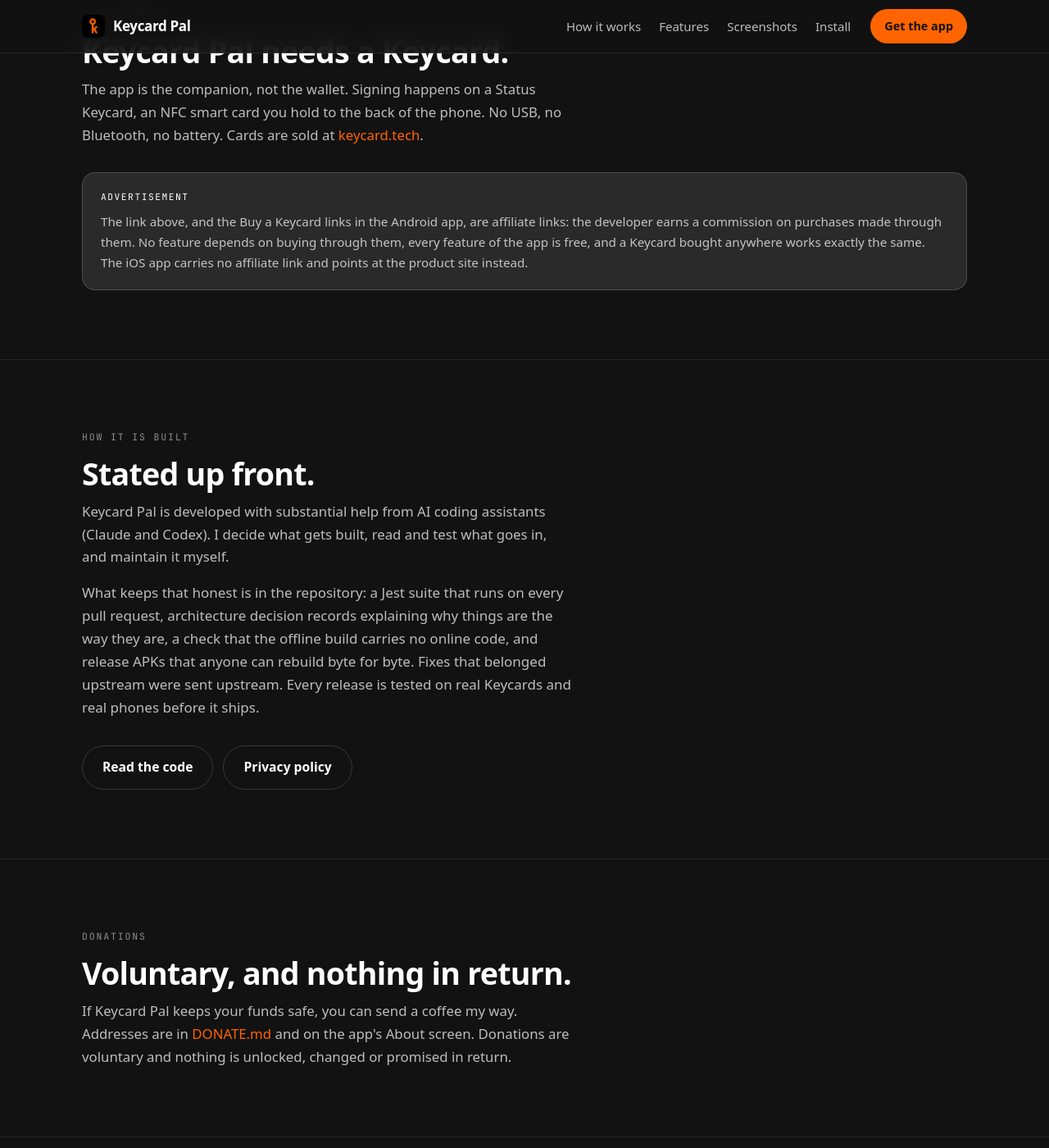
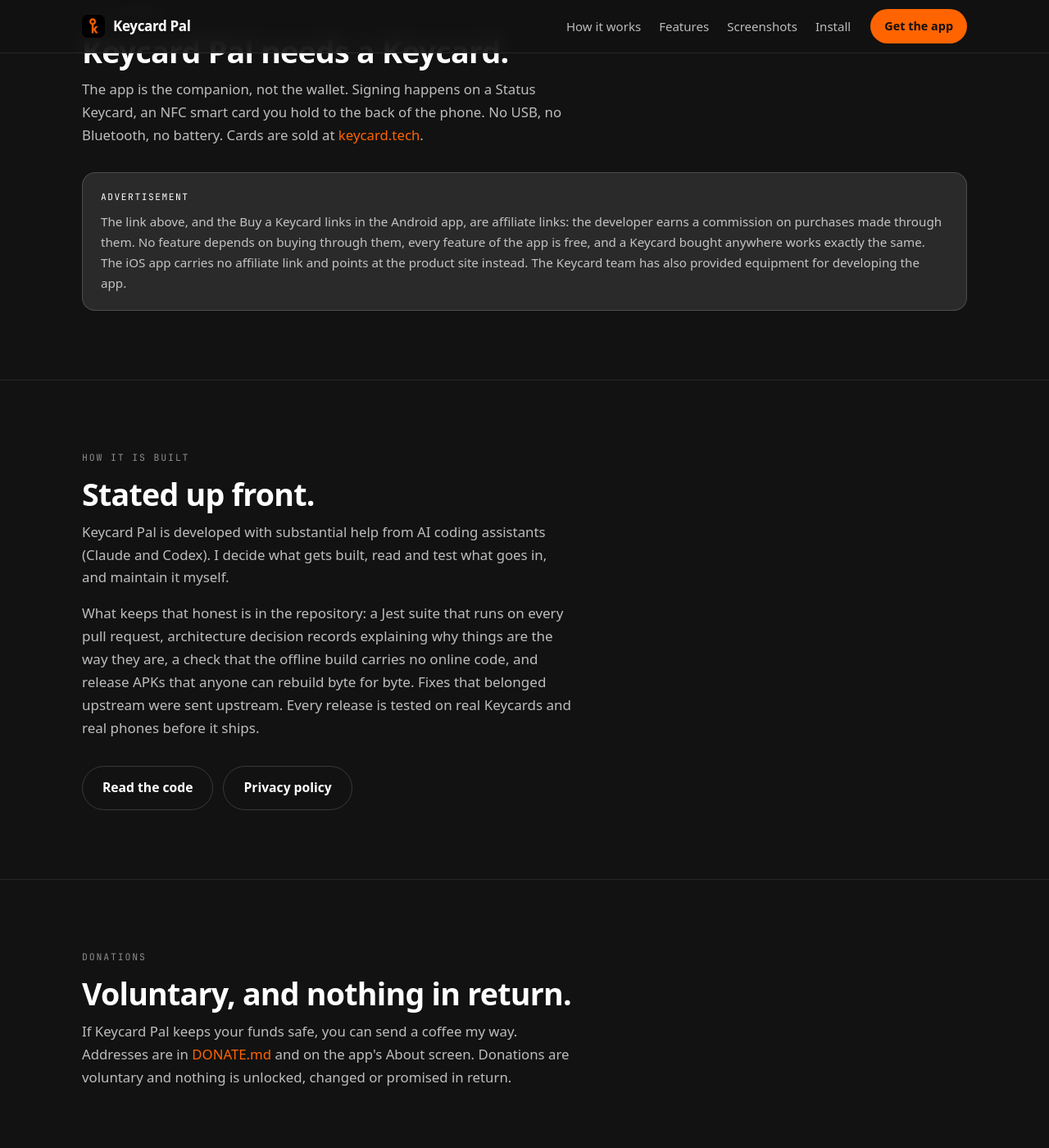
Before and after one commit to mmlado/keycardpal.com, a Jekyll site: the page built from index.md, in a window 1280 px wide and 1400 px high, scrolled down 6140 px. Shown: the whole window at 82% size. Built offline with Jekyll 4.4.1, drawn with Linux system fonts in a browser that asks for light colours; some web fonts are replaced; some of the changed text lies outside the part shown.

Commit message:
Say that the Keycard team has provided equipment
The footer no longer says the site is unaffiliated, and the workshop page
names who provided the cards.

```diff
--- a/_layouts/default.html
+++ b/_layouts/default.html
@@ -51,7 +51,7 @@
     <a href="https://github.com/mmlado/keycard-pal">GitHub</a>
     <a href="/privacy.html">Privacy</a>
     <a href="https://github.com/mmlado/keycard-pal/issues">Report an issue</a>
-    <span class="sep">Not affiliated with Status or Keycard.</span>
+    <span class="sep">Made by an independent developer, not by Keycard. The Keycard team has provided equipment for its development.</span>
   </div>
 </footer>
 
--- a/index.md
+++ b/index.md
@@ -385,6 +385,7 @@
 developer earns a commission on purchases made through them. No feature depends on buying
 through them, every feature of the app is free, and a Keycard bought anywhere works exactly
 the same. The iOS app carries no affiliate link and points at the product site instead.
+The Keycard team has also provided equipment for developing the app.
 
 </div>
 
```
Also changed, not shown: workshop.md (+2 -0 lines).
